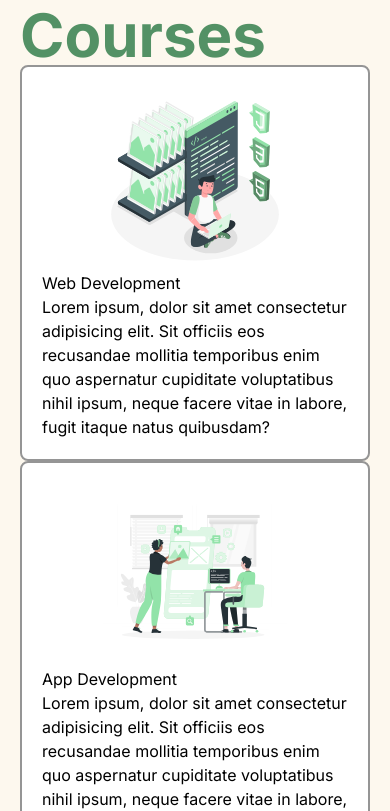
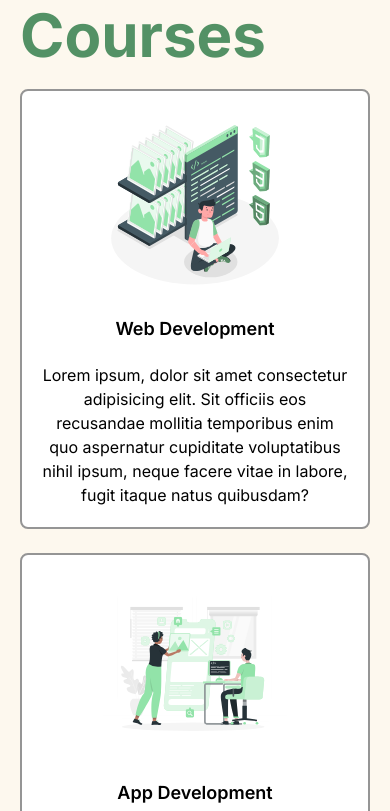
Before and after one commit to Ridwan-09/e-Study, a React (Vite) app: page / in a window 390 px wide. Shown: the part 1546-2357 px from the top of the page. Built offline with nearby package versions, Linux system fonts and the light colour scheme.

Commit message:
first commit

```diff
--- a/src/App.jsx
+++ b/src/App.jsx
@@ -21,6 +21,10 @@ const App = () => {
         <div id='courses'>
           <Courses></Courses>
         </div>
+
+        <div>
+
+        </div>
       </main>
     </div>
   );
--- a/src/Components/Courses.jsx
+++ b/src/Components/Courses.jsx
@@ -11,7 +11,7 @@ const Courses = () => {
         <div className='min-h-screen flex flex-col items-center md:px-32 px-5 my-10'>
             <Heading title1='Our' title2='Courses'></Heading>
 
-            <div>
+            <div className='flex flex-wrap justify-center gap-6 mt-6'>
                 <CoursesCard img={webImg} title='Web Development'></CoursesCard>
                 <CoursesCard img={appImg} title='App Development'></CoursesCard>
                 <CoursesCard img={graphicImg} title='Graphic Designing'></CoursesCard>
--- /dev/null
+++ b/src/Components/Reviews.jsx
@@ -0,0 +1,20 @@
+import React from 'react';
+import Heading from '../Layout/Heading';
+import ReviewCard from '../Layout/ReviewCard';
+import img from '../assets/images/pic1'
+
+const Reviews = () => {
+    return (
+        <div>
+            <Heading title1='Our' title2='Reviews'></Heading>
+
+            <div>
+                <ReviewCard></ReviewCard>
+                <ReviewCard></ReviewCard>
+                <ReviewCard></ReviewCard>
+            </div>
+        </div>
+    );
+};
+
+export default Reviews;
--- a/src/Layout/CoursesCard.jsx
+++ b/src/Layout/CoursesCard.jsx
@@ -7,8 +7,8 @@ const CoursesCard = (props) => {
                 <img src={props.img} alt="img" />
             </div>
             <div>
-                <h3>{props.title}</h3>
-                <p>Lorem ipsum, dolor sit amet consectetur adipisicing elit. Sit officiis eos recusandae mollitia temporibus enim quo aspernatur cupiditate voluptatibus nihil ipsum, neque facere vitae in labore, fugit itaque natus quibusdam?</p>
+                <h3 className='font-semibold text-lg text-center my-5'>{props.title}</h3>
+                <p className='text-lightText text-center md:text-start'>Lorem ipsum, dolor sit amet consectetur adipisicing elit. Sit officiis eos recusandae mollitia temporibus enim quo aspernatur cupiditate voluptatibus nihil ipsum, neque facere vitae in labore, fugit itaque natus quibusdam?</p>
             </div>
         </div>
     );
--- /dev/null
+++ b/src/Layout/ReviewCard.jsx
@@ -0,0 +1,16 @@
+import React from 'react';
+
+const ReviewCard = (props) => {
+    return (
+        <div className='w-full md:w-1/3 bg-white border-LightText md:border-none p-5 rounded-lg hover:shadow-[rgba(0,_0,_0,_0.24)_0px_3px_8px] transition-all'>
+            <div>
+                <p className='text-lightText'>Lorem ipsum dolor sit amet consectetur adipisicing elit. A, commodi suscipit! Repellendus veritatis odit dolor quod maxime ut, cum, commodi sit ratione dolores cumque, consectetur perspiciatis sint. Sit, pariatur facilis.</p>
+            </div>
+            <div className='flex flex-row justify-center'>
+                <img className='rounded-full w-1/4' src={props.img} alt="img" />
+            </div>
+        </div>
+    );
+};
+
+export default ReviewCard;
```
